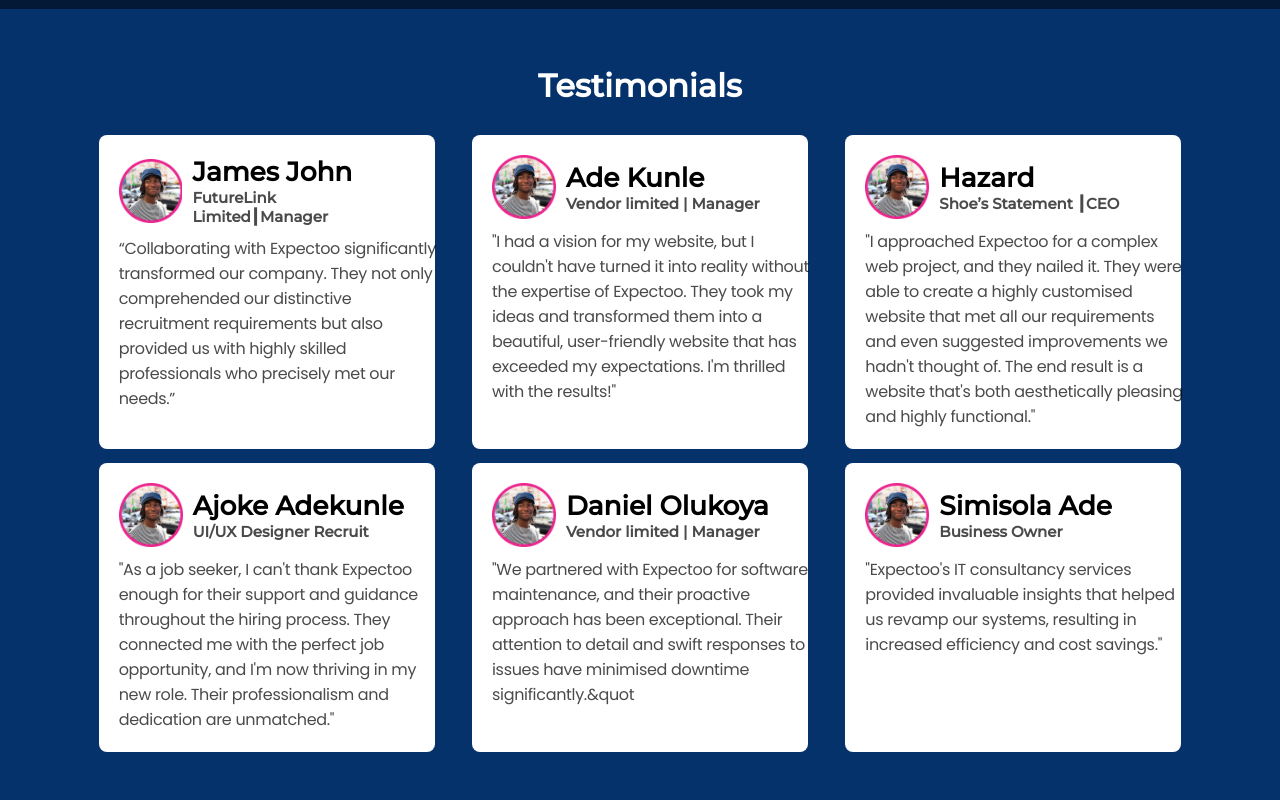
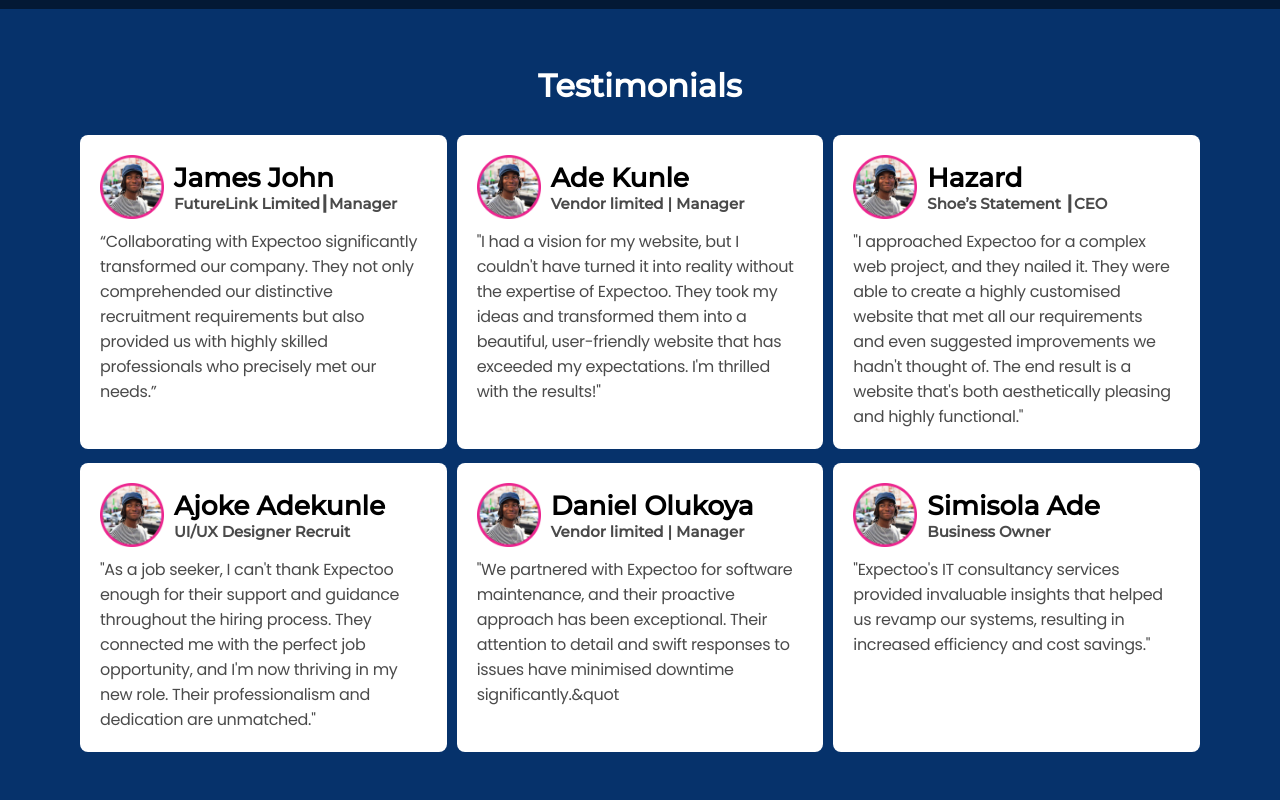
Before and after one commit to Onario747/Expectoo-Technology, a React (Vite) app: page / in a window 1280 px wide. Shown: the part 2700-3500 px from the top of the page. Built offline with nearby package versions, Linux system fonts and the light colour scheme.

Commit message:
Made Form box paragraph color to be white

```diff
--- a/src/App.jsx
+++ b/src/App.jsx
@@ -11,6 +11,7 @@
 import FormBoxComp from './Components/Form-Box-Comp'
 import BottomBarComp from './Components/Bottom-bar-Comp'
 import FooterComp from './Components/Footer-Comp'
+import BackToTop from './Components/Back-To-Top'
 
 import expectooLogo from './Images/expectoo logo white png.png'
 
@@ -55,7 +56,7 @@
         <BottomBarComp />
         <FooterComp />
       </div>
-
+      <BackToTop />
       <div className="loader">
         <img src={expectooLogo} alt="Loading" className="loader-image" />
       </div>
--- /dev/null
+++ b/src/Components/Back-To-Top.jsx
@@ -0,0 +1,11 @@
+// import React from 'react'
+
+const BackToTop = () => {
+  return (
+    <div className='BackToTop-comp'>
+
+    </div>
+  )
+}
+
+export default BackToTop
--- a/src/Stylesheets/Form-Box-Comp.css
+++ b/src/Stylesheets/Form-Box-Comp.css
@@ -13,6 +13,7 @@
 
 .form-text-container {
   margin-top: 4rem;
+  padding: 0 1.5rem;
 }
 
 .form-head-text h1 {
@@ -240,7 +241,7 @@
   }
 
   .form-head-text p {
-    color: rgba(0, 0, 0, 0.73);
+    color: #fff;
     font-family: 'Montserrat', sans-serif;
     font-size: 15px;
     font-style: normal;
--- a/src/Stylesheets/Testimonial-Comp.css
+++ b/src/Stylesheets/Testimonial-Comp.css
@@ -16,6 +16,7 @@
   justify-content: center;
   align-items: center;
   flex-direction: column;
+  gap: 10px;
   padding: 0 5rem;
 }
 
@@ -35,7 +36,7 @@
   border-radius: 0.5rem;
   background: #FFF;
   padding: 20px;
-  width: 90%;
+  width: 100%;
   height: 100%;
 }
 
```
